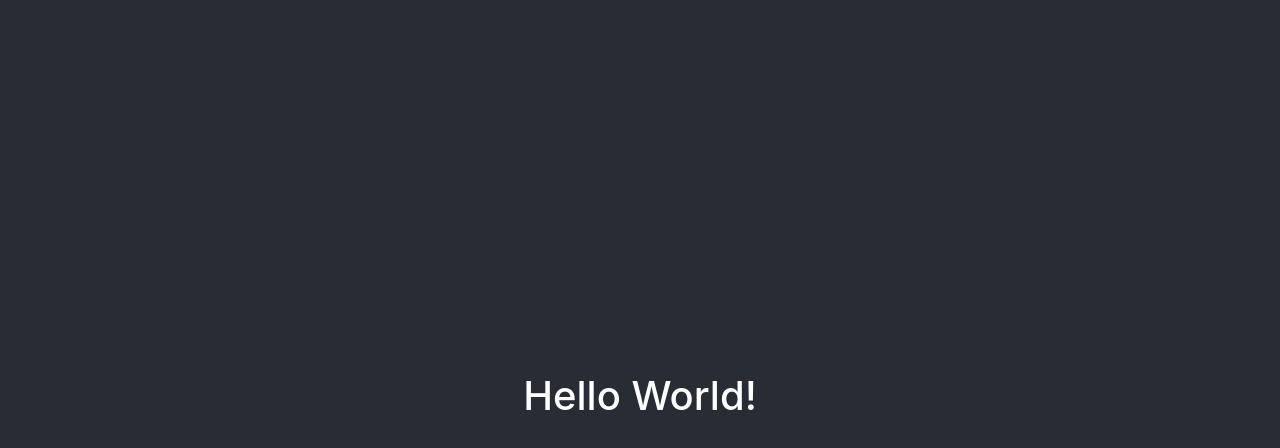
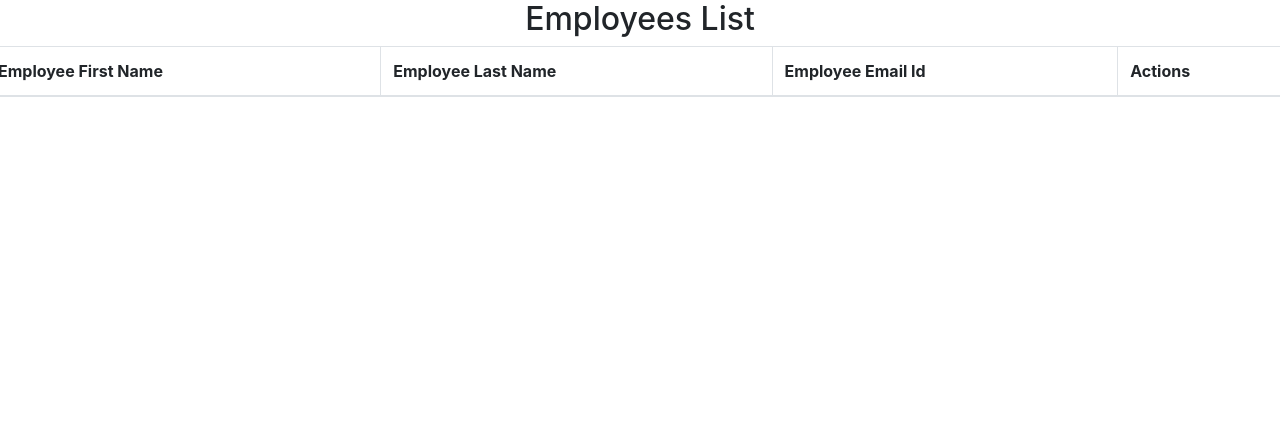
Before and after one commit to unbeatablesites/React-Java_Employee_Crud, a React (Create React App) app in the folder react-frontend-employee-crud/: page / in a window 1280 px wide. Shown: the top 448 px of the page. Built offline with nearby package versions, Linux system fonts and the light colour scheme.

Commit message:
Creating React List Employee Component

```diff
--- a/react-frontend-employee-crud/src/App.js
+++ b/react-frontend-employee-crud/src/App.js
@@ -1,12 +1,11 @@
 import logo from "./logo.svg";
 import "./App.css";
+import ListEmployeeComponent from "./components/ListEmployeeComponent";
 
 function App() {
   return (
-    <div className="App">
-      <header className="App-header">
-        <h1>Hello World!</h1>
-      </header>
+    <div className="Container">
+      <ListEmployeeComponent />
     </div>
   );
 }
--- /dev/null
+++ b/react-frontend-employee-crud/src/components/ListEmployeeComponent.jsx
@@ -0,0 +1,43 @@
+import React, { Component } from "react";
+
+class ListEmployeeComponent extends Component {
+  constructor(props) {
+    super(props);
+
+    this.state = {
+      employees: [],
+    };
+  }
+
+  render() {
+    return (
+      <div>
+        <h2 className="text-center">Employees List</h2>
+        <div className="row">
+          <table className="table table-striped table-bordered">
+            <thead>
+              <tr>
+                <th>Employee First Name</th>
+                <th>Employee Last Name</th>
+                <th>Employee Email Id</th>
+                <th>Actions</th>
+              </tr>
+            </thead>
+
+            <tbody>
+              {this.state.employees.map((employee) => (
+                <tr key={employee.id}>
+                  <td>{employee.firstName}</td>
+                  <td>{employee.lastName}</td>
+                  <td>{employee.emailId}</td>
+                </tr>
+              ))}
+            </tbody>
+          </table>
+        </div>
+      </div>
+    );
+  }
+}
+
+export default ListEmployeeComponent;
```
